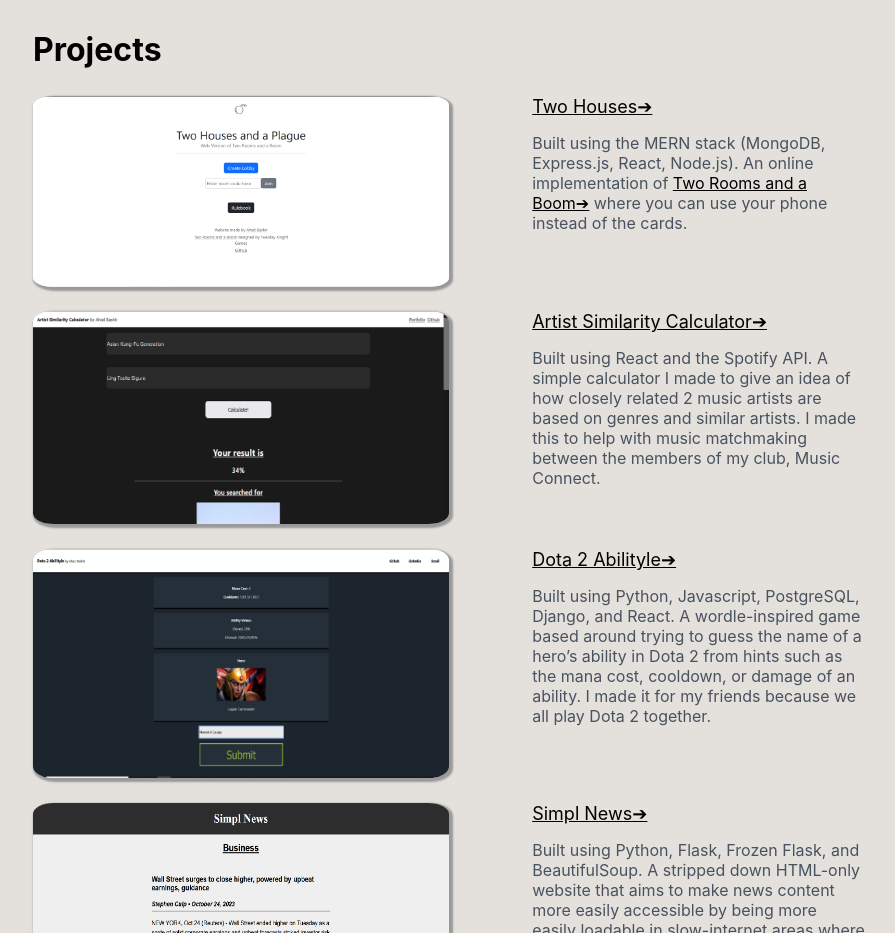
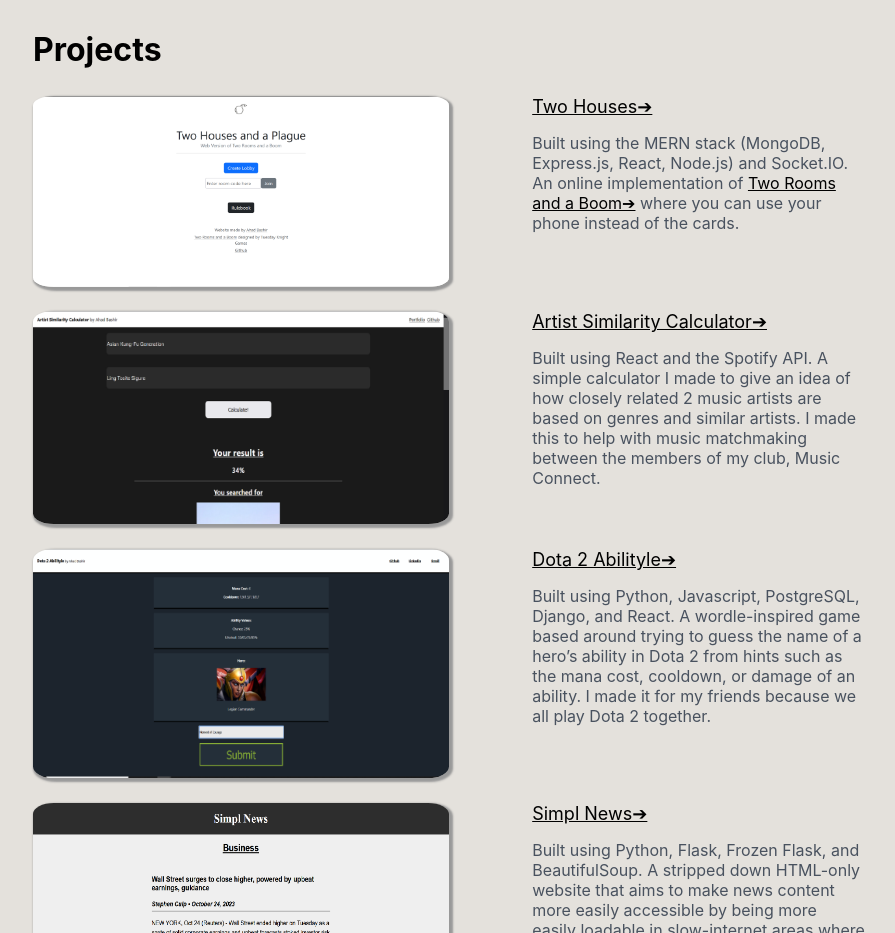
Before and after one commit to ABashir01/ahad-portfolio, a React (Create React App) app: page / in a window 1280 px wide. Shown: the part 1300-2233 px from the top of the page, without its empty margins (191-1086 px from the left). Built offline with nearby package versions, Linux system fonts and the light colour scheme.

Commit message:
and Socket.IO

```diff
--- a/src/components/index-components/Projects.js
+++ b/src/components/index-components/Projects.js
@@ -11,7 +11,7 @@ function Projects() {
                 <img className="project-image" alt=" Two Houses website" src={two_houses}></img>
                 <div className="project-description">
                     <a href="https://github.com/ABashir01/2-houses-and-a-plague" target="_blank" rel="noreferrer" >Two Houses➔</a>
-                    <p>Built using the MERN stack (MongoDB, Express.js, React, Node.js). An online implementation of <a className="in-text-link" href="https://www.tuesdayknightgames.com/tworoomsandaboom" target="_blank" rel="noreferrer">Two Rooms and a Boom➔</a> where you can use your phone instead of the cards.</p>
+                    <p>Built using the MERN stack (MongoDB, Express.js, React, Node.js) and Socket.IO. An online implementation of <a className="in-text-link" href="https://www.tuesdayknightgames.com/tworoomsandaboom" target="_blank" rel="noreferrer">Two Rooms and a Boom➔</a> where you can use your phone instead of the cards.</p>
                 </div>
             </div>
             <div className="project-card">
```
